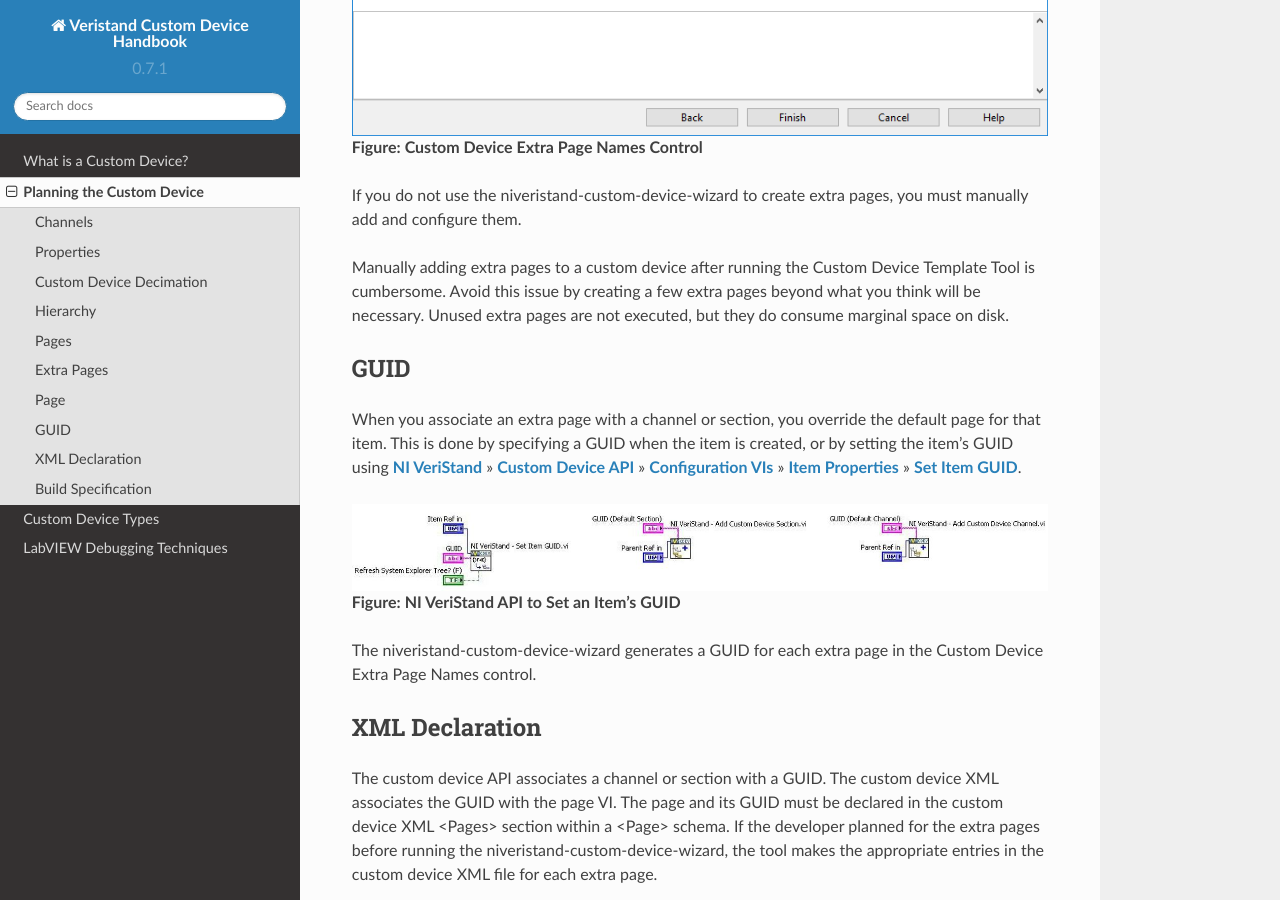
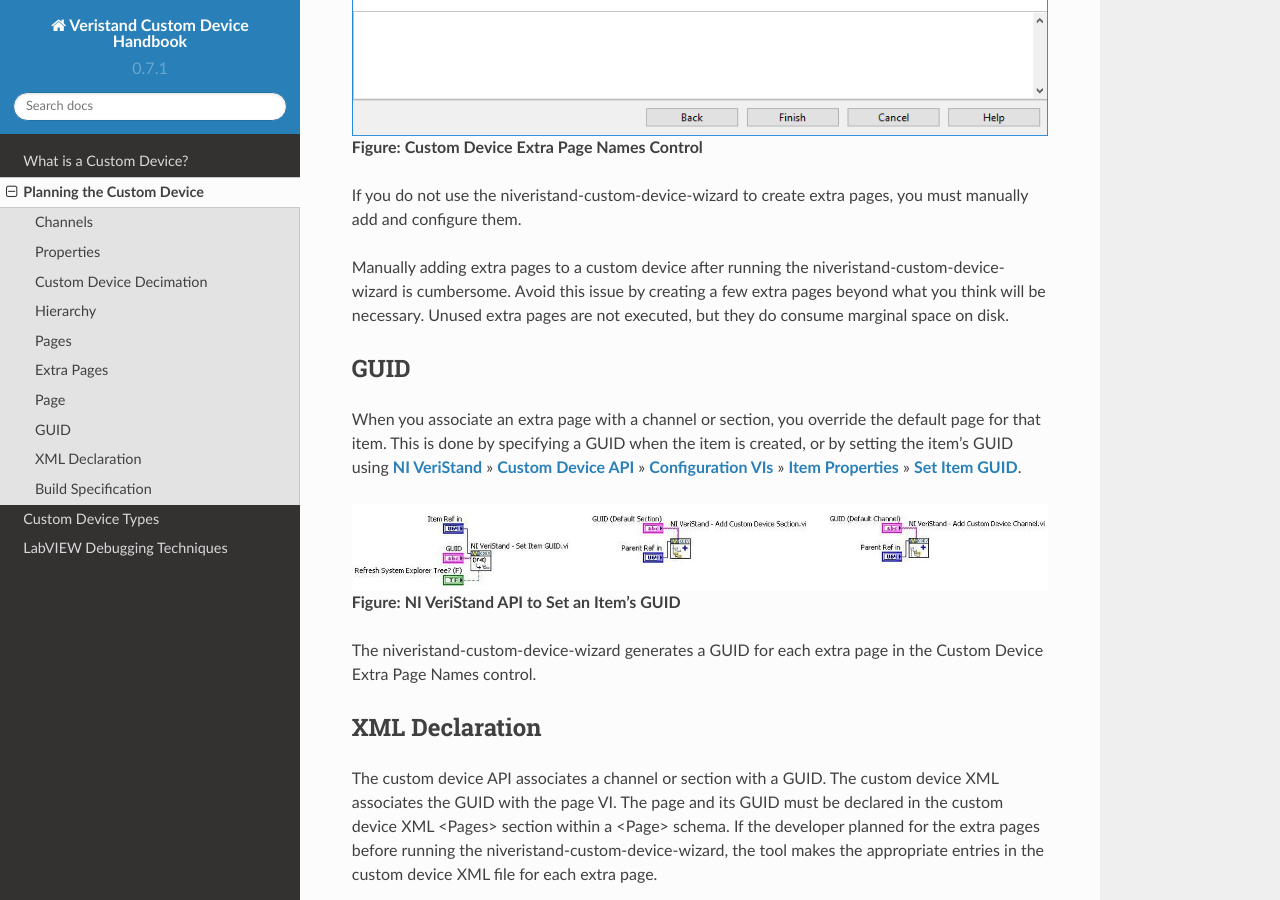
Before and after one commit to ni/niveristand-custom-device-handbook, a Sphinx documentation site: the page built from docs/Planning_The_Custom_Device.md, in a window 1280 px wide and 900 px high, scrolled down 11411 px. Built offline with Sphinx 7.4.7 and the Read the Docs theme 2.0.0, drawn with Linux system fonts in a browser that asks for light colours; pages that are not in the unit, such as notebooks, are missing from menus.

Commit message:
Update docs/Planning_The_Custom_Device.md

```diff
--- a/docs/Planning_The_Custom_Device.md
+++ b/docs/Planning_The_Custom_Device.md
@@ -201,7 +201,7 @@
 
 If you do not use the niveristand-custom-device-wizard to create extra pages, you must manually add and configure them.
 
-Manually adding extra pages to a custom device after running the Custom Device Template Tool is cumbersome. Avoid this issue by creating a few extra pages beyond what you think will be necessary. Unused extra pages are not executed, but they do consume marginal space on disk.
+Manually adding extra pages to a custom device after running the niveristand-custom-device-wizard is cumbersome. Avoid this issue by creating a few extra pages beyond what you think will be necessary. Unused extra pages are not executed, but they do consume marginal space on disk.
 
 ### GUID
 
```
